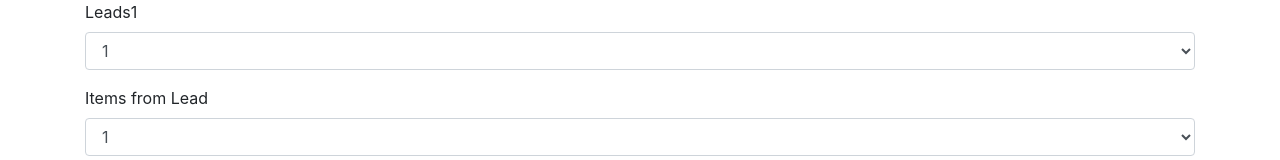
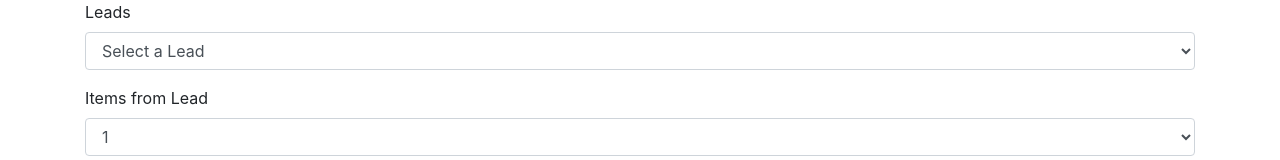
Before and after one commit to setoba1192/saleforce-simple-page, a plain HTML site: page index.html in a window 1280 px wide. Shown: the top 160 px of the page. Drawn offline with Linux system fonts and the light colour scheme; no server answers.

Commit message:
Actualizar el select para listar los leads

```diff
--- a/index.html
+++ b/index.html
@@ -15,13 +15,9 @@
 <form>
 
   <div class="form-group">
-    <label for="leadsSelect">Leads1</label>
-    <select class="form-control" id="exampleFormControlSelect1">
-      <option>1</option>
-      <option>2</option>
-      <option>3</option>
-      <option>4</option>
-      <option>5</option>
+    <label for="leadsSelect">Leads</label>
+    <select class="form-control" id="exampleFormControlSelect1" ng-model="lead" ng-options="lead as lead.FirstName+' '+lead.LastName for lead in leads track by lead.Id">
+      <option value="" ng-if="!lead">Select a Lead</option>
     </select>
   </div>
   <div class="form-group">
```
